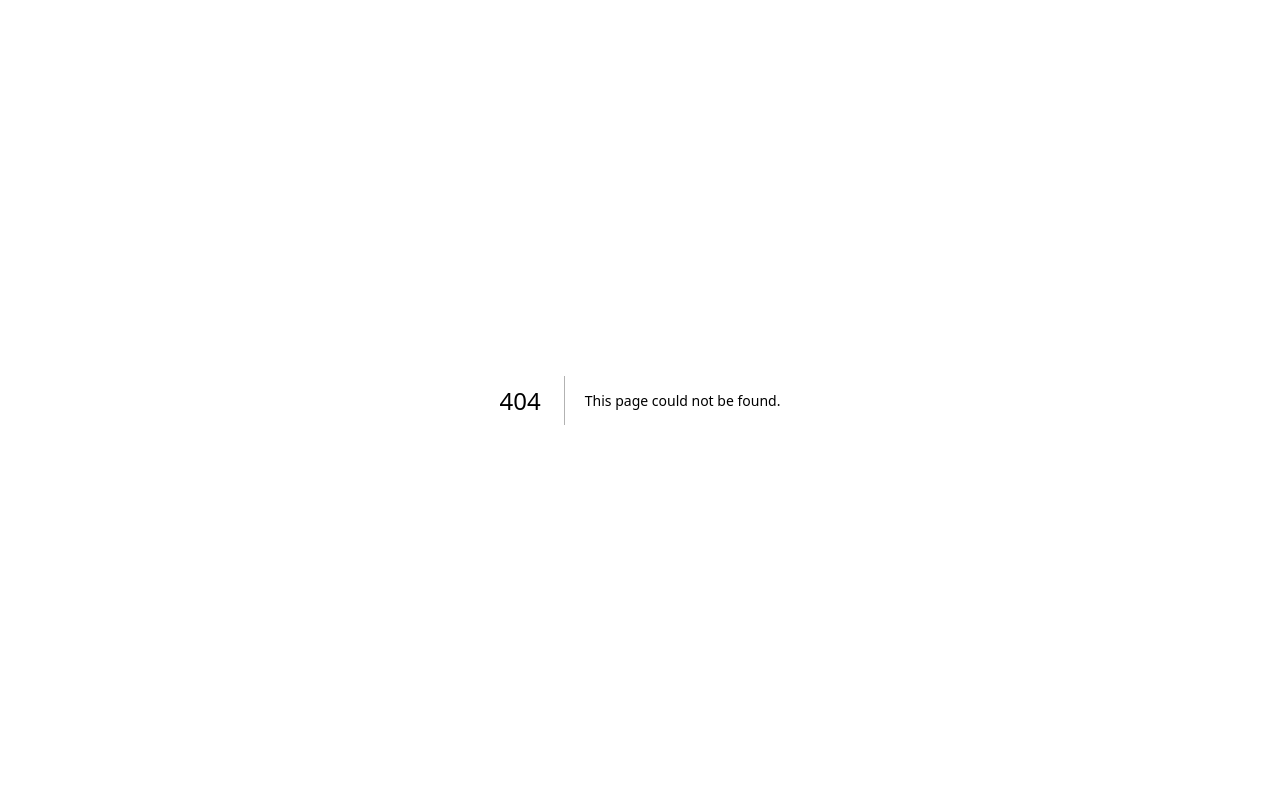
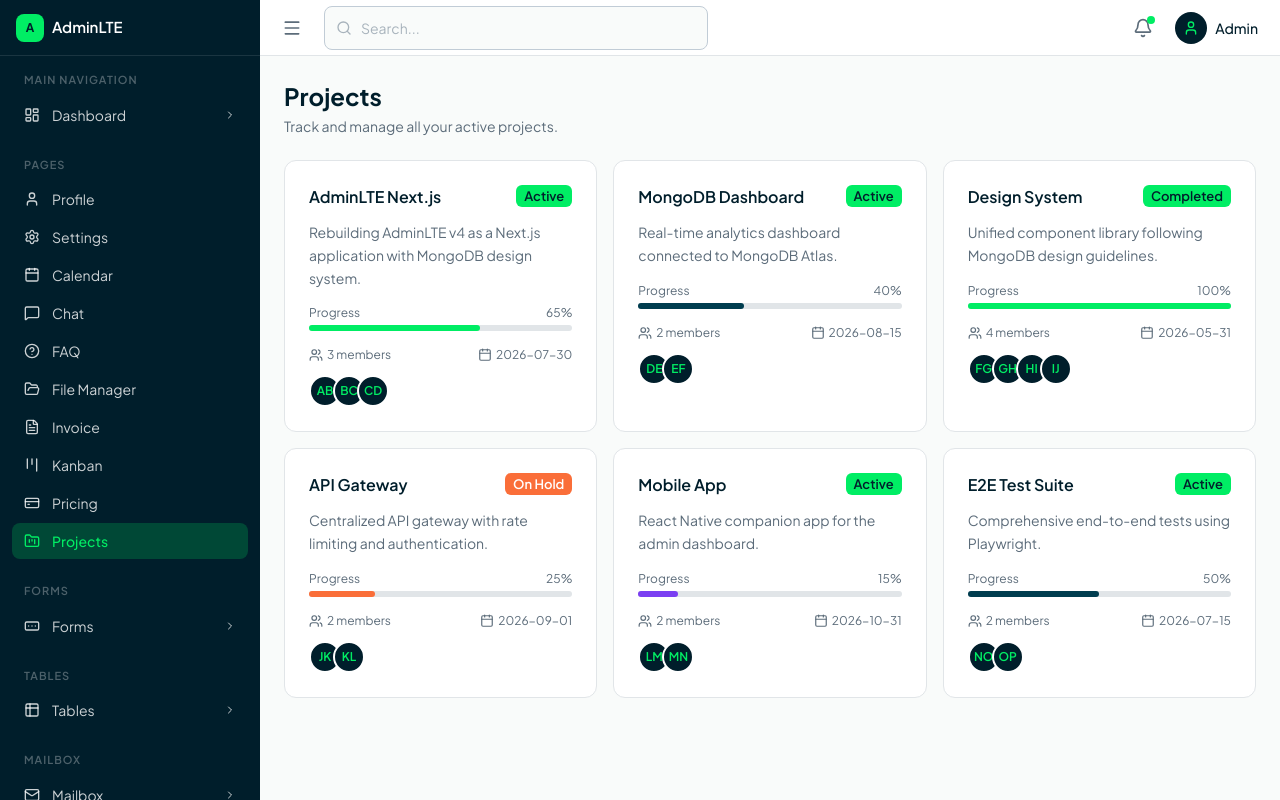
Before and after one commit to mvahidsm7/adminlte-x-mongodb, a Next.js app: page /pages/projects in a window 1280 px wide. Before the commit this address had no page. Built offline with nearby package versions, Linux system fonts and the light colour scheme.

Commit message:
feat: add Projects page with card grid

```diff
--- /dev/null
+++ b/src/app/(main)/pages/projects/page.tsx
@@ -0,0 +1,134 @@
+import type { Metadata } from 'next'
+import { Users, Calendar } from 'lucide-react'
+import { Card, CardBody } from '@/components/ui/Card'
+import Badge from '@/components/ui/Badge'
+import Progress from '@/components/ui/Progress'
+import Avatar from '@/components/ui/Avatar'
+
+export const metadata: Metadata = { title: 'Projects — AdminLTE' }
+
+const projects = [
+  {
+    id: 1,
+    name: 'AdminLTE Next.js',
+    description: 'Rebuilding AdminLTE v4 as a Next.js application with MongoDB design system.',
+    status: 'Active',
+    progress: 65,
+    color: 'green' as const,
+    team: ['Alice Brown', 'Bob Chen', 'Carol Davis'],
+    dueDate: '2026-07-30',
+  },
+  {
+    id: 2,
+    name: 'MongoDB Dashboard',
+    description: 'Real-time analytics dashboard connected to MongoDB Atlas.',
+    status: 'Active',
+    progress: 40,
+    color: 'teal' as const,
+    team: ['Dave Evans', 'Eve Foster'],
+    dueDate: '2026-08-15',
+  },
+  {
+    id: 3,
+    name: 'Design System',
+    description: 'Unified component library following MongoDB design guidelines.',
+    status: 'Completed',
+    progress: 100,
+    color: 'green' as const,
+    team: ['Frank Green', 'Grace Hall', 'Henry Ito', 'Iris Jones'],
+    dueDate: '2026-05-31',
+  },
+  {
+    id: 4,
+    name: 'API Gateway',
+    description: 'Centralized API gateway with rate limiting and authentication.',
+    status: 'On Hold',
+    progress: 25,
+    color: 'orange' as const,
+    team: ['Jack Kim', 'Karen Lee'],
+    dueDate: '2026-09-01',
+  },
+  {
+    id: 5,
+    name: 'Mobile App',
+    description: 'React Native companion app for the admin dashboard.',
+    status: 'Active',
+    progress: 15,
+    color: 'purple' as const,
+    team: ['Liam Moore', 'Mia Nelson'],
+    dueDate: '2026-10-31',
+  },
+  {
+    id: 6,
+    name: 'E2E Test Suite',
+    description: 'Comprehensive end-to-end tests using Playwright.',
+    status: 'Active',
+    progress: 50,
+    color: 'teal' as const,
+    team: ['Noah Owen', 'Olivia Park'],
+    dueDate: '2026-07-15',
+  },
+]
+
+const statusVariant: Record<string, 'green' | 'orange' | 'purple'> = {
+  Active: 'green',
+  Completed: 'green',
+  'On Hold': 'orange',
+}
+
+export default function ProjectsPage() {
+  return (
+    <div className="space-y-6">
+      <div>
+        <h1 className="text-2xl font-bold text-ink">Projects</h1>
+        <p className="text-sm text-steel mt-1">Track and manage all your active projects.</p>
+      </div>
+
+      <div className="grid grid-cols-1 md:grid-cols-2 xl:grid-cols-3 gap-4">
+        {projects.map(project => (
+          <Card key={project.id}>
+            <CardBody>
+              <div className="flex items-start justify-between mb-3">
+                <h2 className="text-base font-semibold text-ink">{project.name}</h2>
+                <Badge variant={statusVariant[project.status] ?? 'green'}>
+                  {project.status}
+                </Badge>
+              </div>
+
+              <p className="text-sm text-steel mb-4 leading-relaxed">{project.description}</p>
+
+              <Progress
+                value={project.progress}
+                color={project.color}
+                label="Progress"
+                className="mb-4"
+              />
+
+              <div className="flex items-center justify-between text-xs text-steel">
+                <div className="flex items-center gap-1">
+                  <Users className="w-3.5 h-3.5" />
+                  <span>{project.team.length} members</span>
+                </div>
+                <div className="flex items-center gap-1">
+                  <Calendar className="w-3.5 h-3.5" />
+                  <span>{project.dueDate}</span>
+                </div>
+              </div>
+
+              <div className="flex mt-3 -space-x-2">
+                {project.team.slice(0, 4).map(member => (
+                  <Avatar key={member} name={member} size="sm" className="border-2 border-white" />
+                ))}
+                {project.team.length > 4 && (
+                  <div className="w-8 h-8 rounded-full bg-hairline border-2 border-white flex items-center justify-center text-xs text-steel font-medium">
+                    +{project.team.length - 4}
+                  </div>
+                )}
+              </div>
+            </CardBody>
+          </Card>
+        ))}
+      </div>
+    </div>
+  )
+}
```
Also changed, not shown: 1 other file (tests, documents, lock files or other folders).
